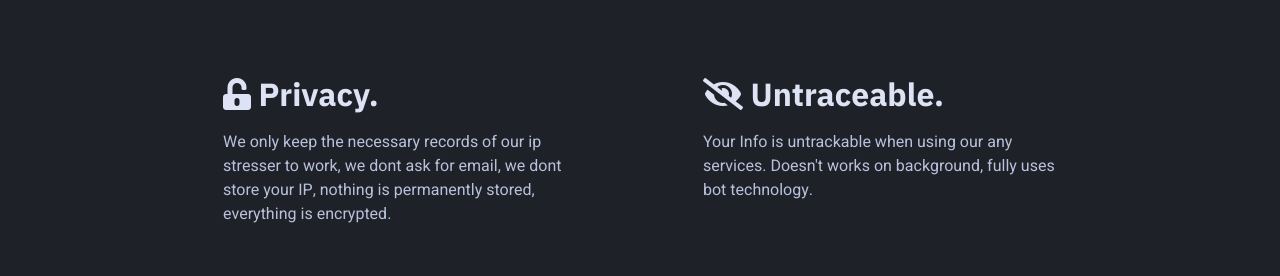
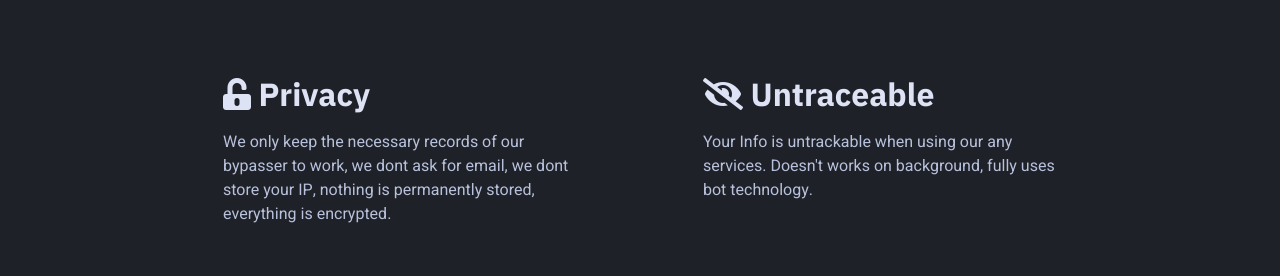
Before and after one commit to ubipw/ubipw.github.io, a plain HTML site: page index.html in a window 1280 px wide. Shown: the part 836-1112 px from the top of the page. Drawn offline with Linux system fonts and the light colour scheme.

Commit message:
Update index.html

```diff
--- a/index.html
+++ b/index.html
@@ -72,15 +72,15 @@
 <div class="col-xl-6">
 <div class="spec">
 <div class="card-content">
-<p class="card-title"><i class="fa fa-unlock-alt"></i> Privacy.</p>
-<p class="card-description">We only keep the necessary records of our ip stresser to work, we dont ask for email, we dont store your IP, nothing is permanently stored, everything is encrypted.</p>
+<p class="card-title"><i class="fa fa-unlock-alt"></i> Privacy</p>
+<p class="card-description">We only keep the necessary records of our bypasser to work, we dont ask for email, we dont store your IP, nothing is permanently stored, everything is encrypted.</p>
 </div>
 </div>
 </div>
 <div class="col-xl-6">
 <div class="spec">
 <div class="card-content">
-<p class="card-title"><i class="fa fa-eye-slash"></i> Untraceable.</p>
+<p class="card-title"><i class="fa fa-eye-slash"></i> Untraceable</p>
 <p class="card-description">Your Info is untrackable when using our any services. Doesn't works on background, fully uses bot technology.</p>
 </div>
 </div>
```
